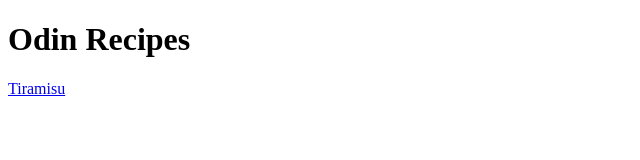
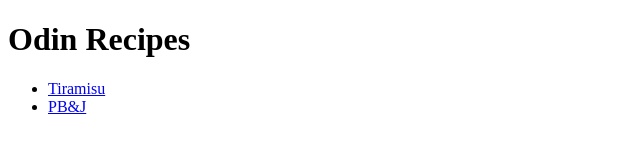
Before and after one commit to HadleyStephanie/odin-recipes, a plain HTML site: page index.html in a window 1280 px wide. Shown: the whole page, without its empty margins (0-640 px from the left). Drawn offline with Linux system fonts and the light colour scheme.

Commit message:
Update index.html with pbj.htmnl

```diff
--- a/index.html
+++ b/index.html
@@ -6,6 +6,9 @@
     </head>
     <body>
         <h1>Odin Recipes</h1>
-        <a href="recipes/tiramisu.html">Tiramisu</a>
+        <ul>
+       <li><a href="recipes/tiramisu.html">Tiramisu</a></li>
+       <li><a href="recipes/pbj.html">PB&J</a></li>
+        </ul>
     </body>
 </html>
```
